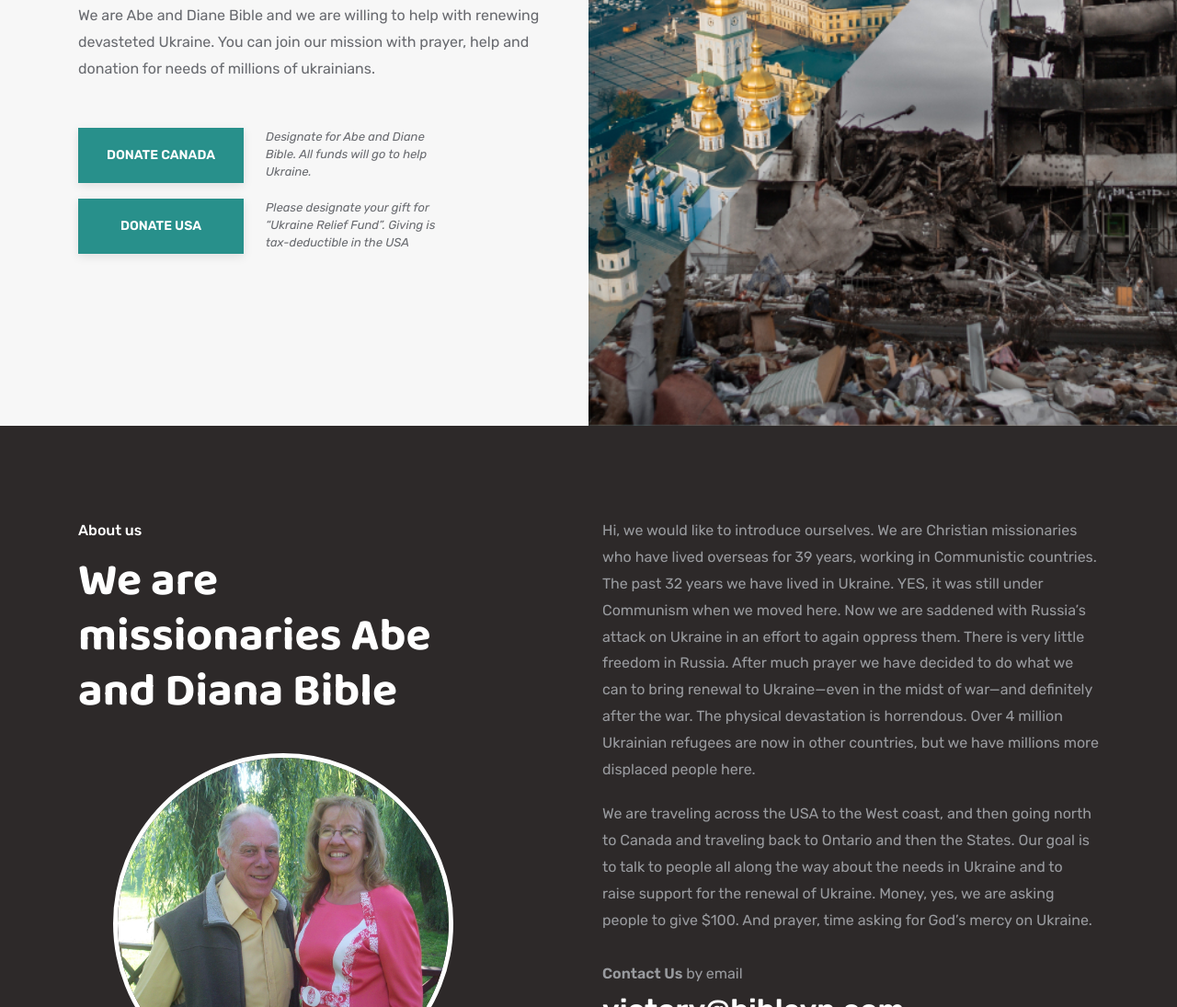
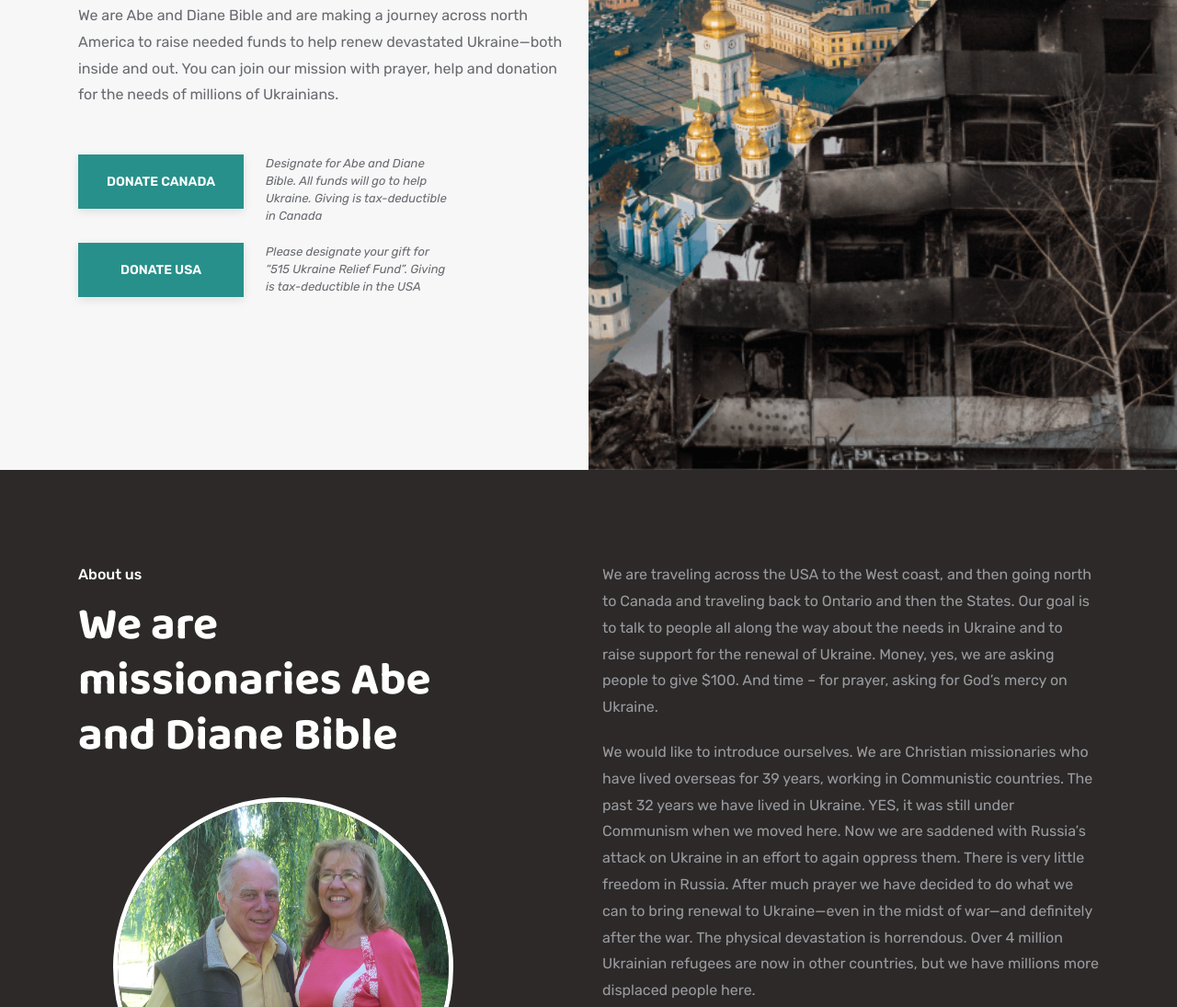
Before and after one commit to DennnyGreb/RenewUkraine, a plain HTML site: page index.html in a window 1280 px wide. Shown: the part 485-1580 px from the top of the page at 92% size. Drawn offline with nearby package versions, Linux system fonts and the light colour scheme.

Commit message:
Update map, change wordings, add favicon and title.

```diff
--- a/index.html
+++ b/index.html
@@ -3,7 +3,9 @@
 
 <head>
 <meta http-equiv="Content-Type" content="text/html; charset=UTF-8">
-  <title>Home 1</title>
+  <!-- Last update on 28.04 -->
+  <title>Renew Ukraine</title>
+  <link rel="shortcut icon" href="favicon.ico">
   <meta name="viewport" content="width=device-width, initial-scale=1">
   <meta name="description" content="Description website">
   <meta name="author" content="Maksym Blank">
@@ -28,6 +30,15 @@
   <link rel="stylesheet" href="https://unpkg.com/leaflet@1.7.1/dist/leaflet.css"
   integrity="sha512-xodZBNTC5n17Xt2atTPuE1HxjVMSvLVW9ocqUKLsCC5CXdbqCmblAshOMAS6/keqq/sMZMZ19scR4PsZChSR7A=="
   crossorigin=""/>
+  <!-- Global site tag (gtag.js) - Google Analytics -->
+  <script async src="https://www.googletagmanager.com/gtag/js?id=G-VL9B142M4P"></script>
+  <script>
+    window.dataLayer = window.dataLayer || [];
+    function gtag(){dataLayer.push(arguments);}
+    gtag('js', new Date());
+
+    gtag('config', 'G-VL9B142M4P');
+  </script>
   <!-- <script src="https://www.google.com/recaptcha/api.js?render=6LdxUhMaAAAAAIrQt-_6Gz7F_58S4FlPWaxOh5ib"></script> -->
 </head>
 
@@ -143,15 +154,17 @@
               <h1 class="title">
                 Help Us to Renew Ukraine!
               </h1>
-              <p>We are Abe and Diane Bible and we are willing to help with renewing devasteted Ukraine. You can join our mission with prayer, help and donation for needs of millions of ukrainians.</p>
+              <p>We are Abe and Diane Bible and are making a journey across north America to raise needed funds to help renew devastated Ukraine—both inside and out.
+                You can join our mission with prayer, help and donation for the needs of millions of Ukrainians.
+              </p>
               <div class="banner-links d-flex align-items-center">
                 <div class="donate-canada">
                   <a href="https://www.meaworldwide.org/donate-today" target="_blank" class="sigma_btn">Donate Canada</a>
-                  <p class="designate">Designate for Abe and Diane Bible. All funds will go to help Ukraine.</p>
+                  <p class="designate">Designate for Abe and Diane Bible. All funds will go to help Ukraine. Giving is tax-deductible in Canada</p>
                 </div>
                 <div class="donate-usa">
                   <a href="https://swharvest.org" target="_blank" class="sigma_btn">Donate USA</a>
-                  <p class="designate">Please designate your gift for “Ukraine Relief Fund”. Giving is tax-deductible in the USA</p>
+                  <p class="designate">Please designate your gift for “515 Ukraine Relief Fund”. Giving is tax-deductible in the USA</p>
                 </div>
               </div>
             </div>
@@ -205,7 +218,7 @@
             <div class="sigma_about style-12 w-100 h-100">
               <div class="section-title">
                 <span class="subtitle text-white">About us</span>
-                <h3 class="title text-white">We are missionaries Abe and Diana Bible</h3>
+                <h3 class="title text-white">We are missionaries Abe and Diane Bible</h3>
               </div>
               <div class="sigma_image-abe-diana">
                 <img src="assets/img/AbeAndDiana.jpg" alt="img" class="sigma_image-abe-diana-img">
@@ -215,11 +228,12 @@
           <div class="col-lg-6 offset-lg-1">
             <div class="sigma_about style-12">
               <div class="sigma_about-content">
-                <p>Hi, we would like to introduce ourselves. We are Christian missionaries who have lived overseas for 39 years, working in Communistic countries. The past 32 years we have lived in Ukraine. YES, it was still under Communism when we moved here. Now we are saddened with Russia’s attack on Ukraine in an effort to again oppress them. There is very little freedom in Russia.
+                <p>We are traveling across the USA to the West coast, and then going north to Canada and traveling back to Ontario and then the States. Our goal is to talk to people all along the way about the needs in Ukraine and to raise support for the renewal of Ukraine.
+                  Money, yes, we are asking people to give $100. And time – for prayer, asking for God’s mercy on Ukraine.
+                </p>
+                <p>We would like to introduce ourselves. We are Christian missionaries who have lived overseas for 39 years, working in Communistic countries. The past 32 years we have lived in Ukraine. YES, it was still under Communism when we moved here. Now we are saddened with Russia’s attack on Ukraine in an effort to again oppress them. There is very little freedom in Russia.
                   After much prayer we have decided to do what we can to bring renewal to Ukraine—even in the midst of war—and definitely after the war. The physical devastation is horrendous. Over 4 million Ukrainian refugees are now in other countries, but we have millions more displaced people here.
-                  </p>
-                <p>We are traveling across the USA to the West coast, and then going north to Canada and traveling back to Ontario and then the States.
-                  Our goal is to talk to people all along the way about the needs in Ukraine and to raise support for the renewal of Ukraine. Money, yes, we are asking people to give $100. And prayer, time asking for God’s mercy on Ukraine.</p>
+                </p>
                 <div class="sigma_about-contact">
                   <p class="mb-2"><b>Contact Us</b> by email</p>
                   <span>victory@bibleyp.com</span>
@@ -237,7 +251,7 @@
       <div class="container">
         <div class="section-title centered has-element">
           <!-- <span class="subtitle"></span> -->
-          <h3 class="title">Devastation is huge. Ukraine needs your help!</h3>
+          <h3 class="title">The devastation is huge. Ukraine needs your help!</h3>
         </div>
         <!-- <ul class="sigma_isotope-filter-items has-background">
           <li class="sigma_isotope-trigger active" data-filter="*">All</li>
@@ -644,7 +658,12 @@
   <script src="assets/js/main.js" type="text/javascript"></script>
   <!-- <script src="assets/functions/mf_form.js" type="text/javascript"></script> -->
   <script>
-      var map = L.map('map').setView([50.622080, 26.247920], 13);
+      var map = L.map('map').setView([37.8, -96], 4);
+      var markers = [
+        ["Alliance, OH", 40.915337, -81.105934],
+        ["Madison, WI", 43.073051,	-89.401230],
+        ["St Cloud, MN",	45.560230, -94.172852],
+      ]
       L.tileLayer('https://api.mapbox.com/styles/v1/{id}/tiles/{z}/{x}/{y}?access_token={accessToken}', {
         maxZoom: 18,
         id: 'mapbox/streets-v11',
@@ -652,8 +671,14 @@
         zoomOffset: -1,
         accessToken: 'pk.eyJ1IjoiZGVubnlncmViIiwiYSI6ImNrOXpqM3AyNTAyeGczZW42NTdhczl4bmQifQ.AARYAUjZGhzw24hxGAM7PQ'
       }).addTo(map);
-      var marker = L.marker([50.622080, 26.247920]).addTo(map);
-      marker.bindPopup("<p class='popup__address'>We started over here<p>").openPopup();
+      var markerArray = [];
+      for (var i = 0; i < markers.length; i++) {
+        marker = new L.marker([markers[i][1], markers[i][2]])
+          .bindPopup(markers[i][0])
+          .addTo(map);
+        markerArray.push(marker);
+      }
+      markerArray[0].openPopup();
   </script>
 </body>
 </html>
```
Also changed, not shown: Documentation/map.ico (added), assets/css/style.css, assets/img/banner-desk.png (added), favicon.ico (added).
